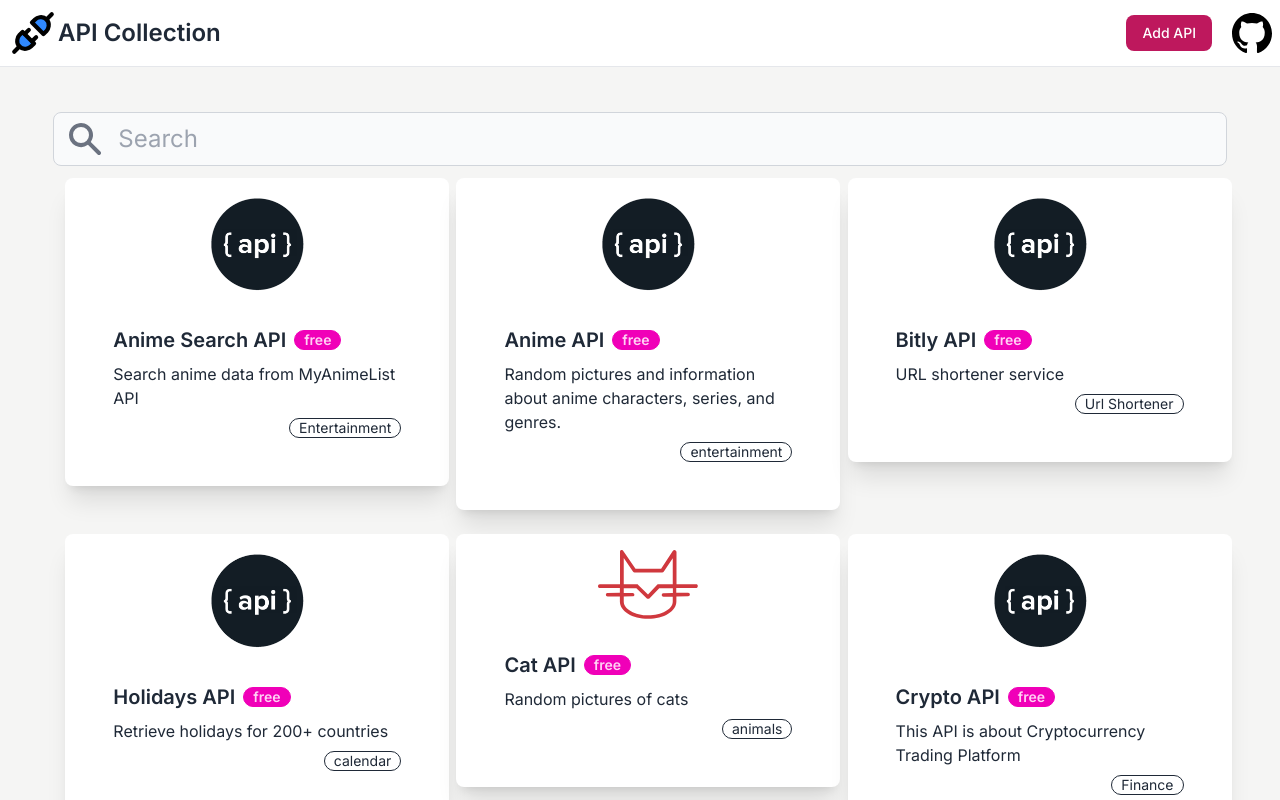
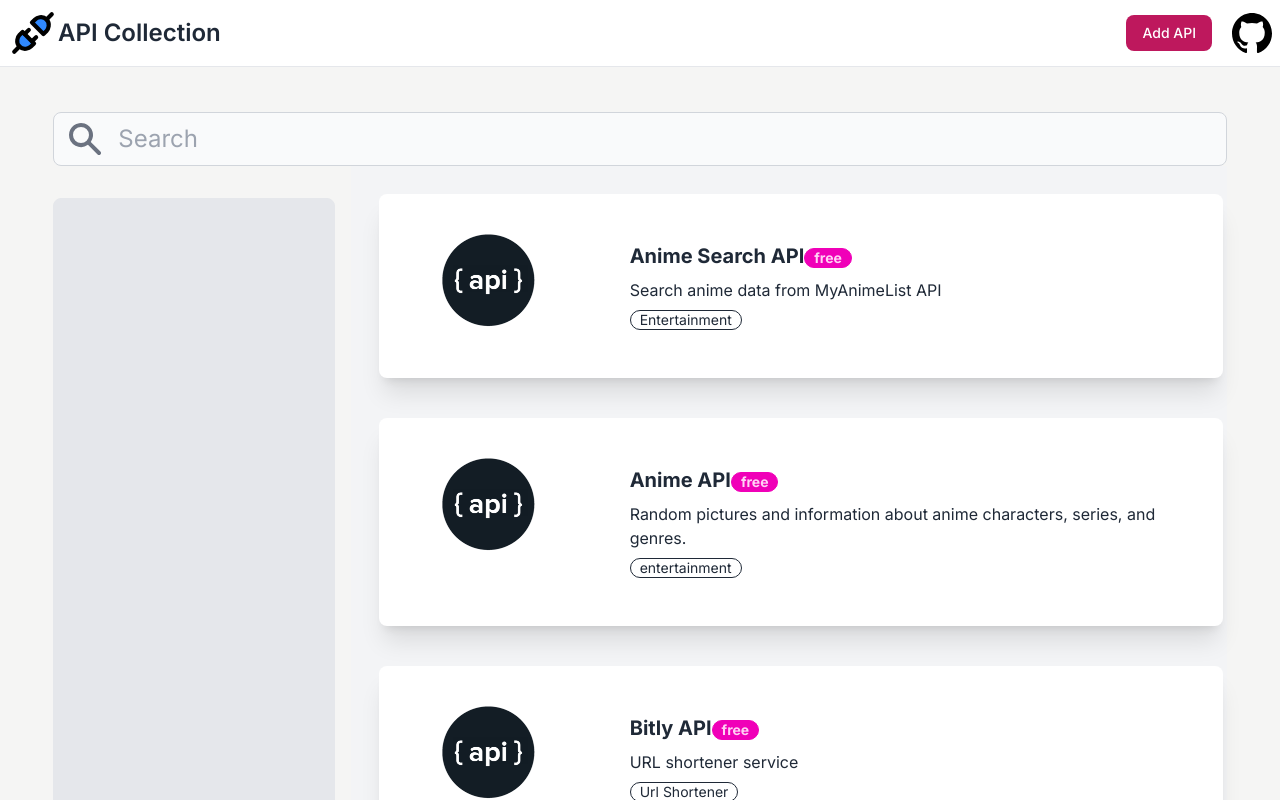
Before and after one commit to gdsc-fetju/api-collection, a Next.js app: page / in a window 1280 px wide. Shown: the top 800 px of the page. Built offline with nearby package versions, Linux system fonts and the light colour scheme.

Commit message:
Design Updated

```diff
--- a/src/components/ApiCard.tsx
+++ b/src/components/ApiCard.tsx
@@ -9,24 +9,28 @@
 function ApiCard({ api }: Props) {
   return (
     <Link target='_blank' href={api.url}>
-      <div className='card mx-3 my-3 w-96 transform rounded-lg bg-base-100 p-4 shadow-xl transition-transform hover:scale-105'>
-        <figure>
+      <div className='md: mx-3 my-3 flex w-full   transform flex-col rounded-lg bg-base-100 p-4 shadow-xl transition-transform hover:scale-105 sm:w-full sm:flex-col md:flex-row'>
+        <div className='w-full md:w-1/3'>
+          <figure className='lg: mb-4 mr-0 justify-center  pt-5 md:mb-0 md:mr-4 lg:flex'>
             <Image
               src={api.image ? `/images/${api.image}` : '/images/default.webp'}
               alt={api.name}
               width={100}
               height={100}
+              className='mx-auto md:mx-0 '
             />
           </figure>
+        </div>
+        <div className='md:2/3 w-full'>
           <div className='card-body'>
-          <h2 className='card-title'>
+            <h2 className='text-center text-xl font-bold  md:text-left'>
               {api.name}
               <div className='badge badge-secondary'>
                 {api.free ? 'free' : 'paid'}
               </div>
             </h2>
-          <p>{api.description}</p>
-          <div className='card-actions justify-end'>
+            <p className='text-center md:text-left'>{api.description}</p>
+            <div className='card-actions flex justify-center md:justify-start'>
               {api.categories.map((category, index) => (
                 <div key={index} className='badge badge-outline'>
                   {category}
@@ -35,6 +39,7 @@
             </div>
           </div>
         </div>
+      </div>
     </Link>
   );
 }
--- a/src/components/ApiList.tsx
+++ b/src/components/ApiList.tsx
@@ -29,13 +29,19 @@
   return (
     <div className='flex w-11/12 flex-col items-center'>
       <Search setSearch={setSearch} search={search} />
-      <section className='grid grid-cols-1 md:grid-cols-2 lg:grid-cols-3'>
+      <div className="grid grid-cols-1 md:grid-cols-4 gap-4">
+        <section className='bg-gray-200 my-8 md:col-span-1 border rounded-lg '></section>
+        <section className='bg-gray-100 p-4 md:col-span-3'>
+        <div className='grid grid-cols-1 md:grid-cols-1 lg:grid-cols-1 gap-4'>
           {!filteredApis.length
             ? 'No APIs found'
             : filteredApis.map((api, index) => (
                 <ApiCard key={index} api={api.item} />
               ))}
+
+              </div>
         </section>
+      </div>
     </div>
   );
 }
```
Also changed, not shown: 1 other file (tests, documents, lock files or other folders). Lines whose indentation alone changed are shown as unchanged.
